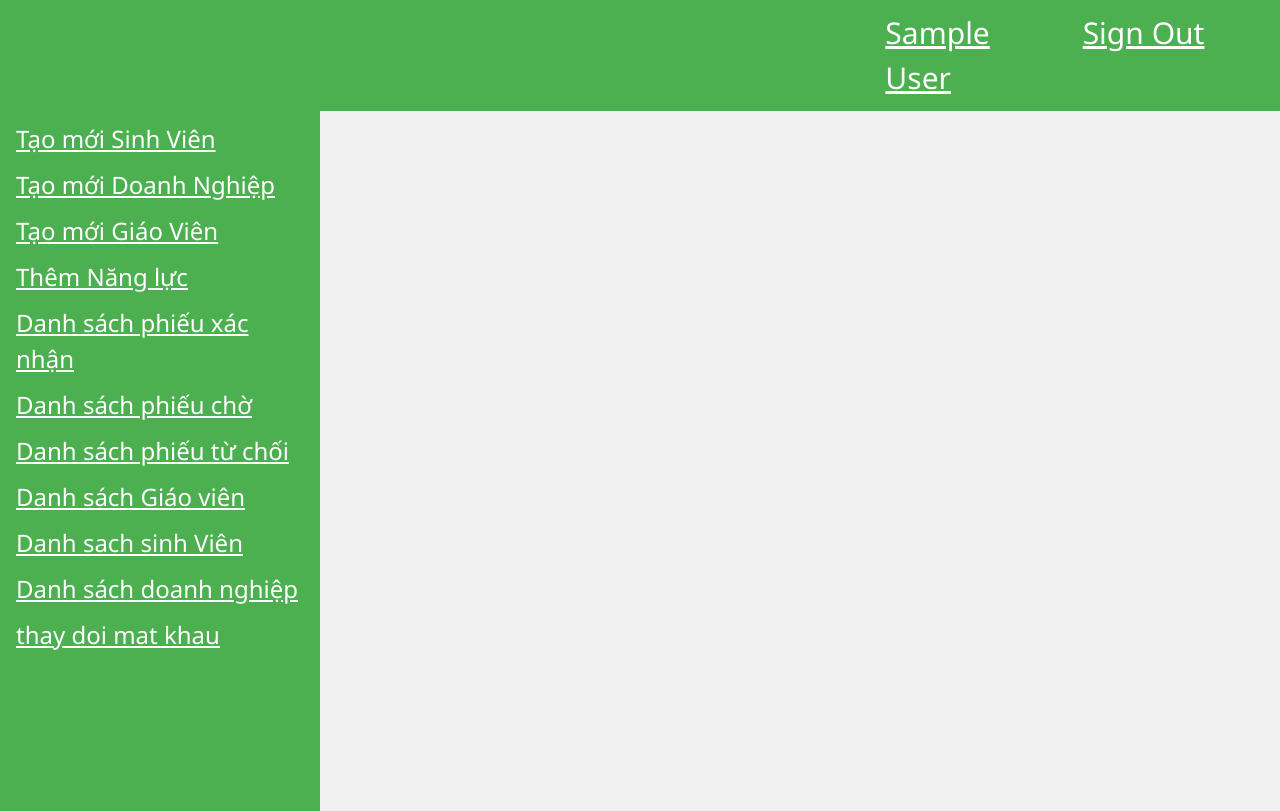
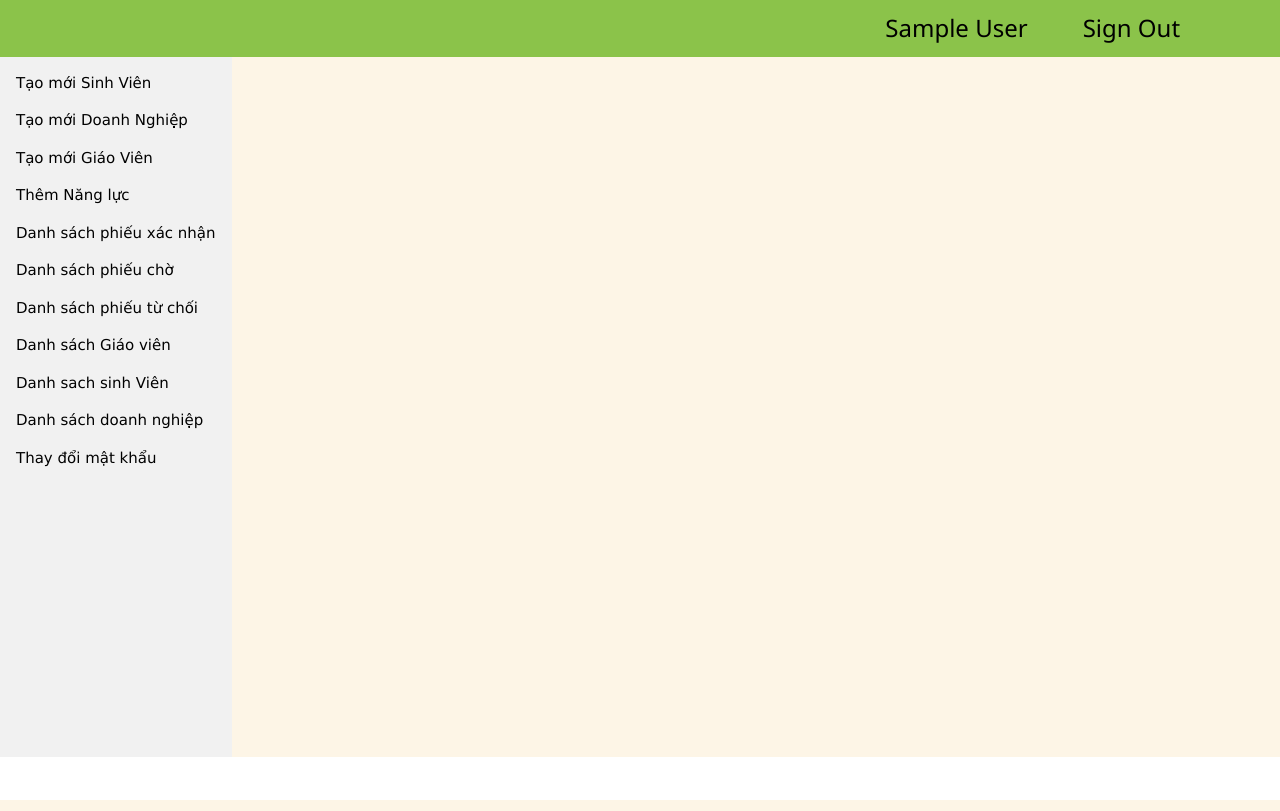
Before and after one commit to nixxxie/PTUDW, a PHP site: page /teacher/layout_teacher.php in a window 1280 px wide. Run offline with PHP 8.4, Linux system fonts and the light colour scheme; the visitor is signed in with stand-in values (Sample User, id 1).

Commit message:
fix teacher

```diff
--- a/teacher/layout_teacher.php
+++ b/teacher/layout_teacher.php
@@ -1,22 +1,25 @@
 <!DOCTYPE html>
 <html>
+
 <head>
   <title>Page Title</title>
   <link rel="stylesheet" href="https://www.w3schools.com/w3css/4/w3.css">
   <link rel="stylesheet" type="text/css" href="style_teacher.css" />
 </head>
+
 <body>
   <div class="wrap w3-light-grey">
-    <div class="w3-row w3-green header ">
-    <?php  include("modules/header_teacher.php");?>
+    <div class="w3-row w3-light-green header ">
+      <?php include("modules/header_teacher.php"); ?>
     </div>
 
 
-      <div class=" w3-row content  w3-light-grey">
-      <?php  include("modules/content_teacher.php");?>
+    <div class=" w3-row content  w3-sand">
+      <?php include("modules/content_teacher.php"); ?>
 
     </div>
   </div>
 
 </body>
+
 </html>
--- a/teacher/modules/content_teacher.php
+++ b/teacher/modules/content_teacher.php
@@ -1,99 +1,96 @@
-
-
+<style>
+  a{
+    text-decoration: none;
+  }
+</style>
 <div class="w3-row">
-<div class="w3-green w3-container w3-quarter left ">
-     <a href="layout_teacher.php?xem=addsv"> <h3>Tạo mới Sinh Viên </h3></a>
-     <a href="layout_teacher.php?xem=adddn"> <h3>Tạo mới Doanh Nghiệp</h3></a>
-     <a href="layout_teacher.php?xem=addgv"> <h3>Tạo mới Giáo Viên</h3></a>
-     <a href="layout_teacher.php?xem=add_capacity"> <h3>Thêm Năng lực</h3></a>
-     <a href="layout_teacher.php?xem=list_request_confirm"> <h3>Danh sách phiếu xác nhận </h3></a>
-     <a href="layout_teacher.php?xem=list_request_unconfimred"> <h3>Danh sách phiếu chờ </h3></a>
-     <a href="layout_teacher.php?xem=list_request_cancel"> <h3>Danh sách phiếu từ chối </h3></a>
-     <a href="layout_teacher.php?xem=list_teacher"> <h3>Danh sách Giáo viên </h3></a>
-     <a href="layout_teacher.php?xem=list_student"> <h3>Danh sach sinh Viên</h3></a>
-     <a href="layout_teacher.php?xem=list_enterprise"> <h3>Danh sách doanh nghiệp</h3></a>
-     <a href="layout_teacher.php?xem=update_pass_teacher"> <h3>thay doi mat khau </h3></a>
+  <div class="w3-light-gray w3-container w3-quarter left" style="width: auto">
+    <a href="layout_teacher.php?xem=addsv">
+      <p>Tạo mới Sinh Viên </p>
+    </a>
+    <a href="layout_teacher.php?xem=adddn">
+      <p>Tạo mới Doanh Nghiệp</p>
+    </a>
+    <a href="layout_teacher.php?xem=addgv">
+      <p>Tạo mới Giáo Viên</p>
+    </a>
+    <a href="layout_teacher.php?xem=add_capacity">
+      <p>Thêm Năng lực</p>
+    </a>
+    <a href="layout_teacher.php?xem=list_request_confirm">
+      <p>Danh sách phiếu xác nhận </p>
+    </a>
+    <a href="layout_teacher.php?xem=list_request_unconfimred">
+      <p>Danh sách phiếu chờ </p>
+    </a>
+    <a href="layout_teacher.php?xem=list_request_cancel">
+      <p>Danh sách phiếu từ chối </p>
+    </a>
+    <a href="layout_teacher.php?xem=list_teacher">
+      <p>Danh sách Giáo viên </p>
+    </a>
+    <a href="layout_teacher.php?xem=list_student">
+      <p>Danh sach sinh Viên</p>
+    </a>
+    <a href="layout_teacher.php?xem=list_enterprise">
+      <p>Danh sách doanh nghiệp</p>
+    </a>
+    <a href="layout_teacher.php?xem=update_pass_teacher">
+      <p>Thay đổi mật khẩu</p>
+    </a>
   </div>
 
   <div class="w3-container w3-threequarter right">
-  <?php if(isset($_GET['xem']))
- {
-     $tam=$_GET['xem'];
- }
- else
- $tam='';
+    <?php if (isset($_GET['xem'])) {
+      $tam = $_GET['xem'];
+    } else
+      $tam = '';
     // ktra xem bien tam co bang...
- if($tam=='addsv'){
+    if ($tam == 'addsv') {
       include("modules/right/addsv.php");
- }
- elseif($tam=='adddn'){
+    } elseif ($tam == 'adddn') {
       include("modules/right/adddn.php");
- }
- elseif($tam=='addgv'){
+    } elseif ($tam == 'addgv') {
       include("modules/right/addgv.php");
- }
- elseif($tam=='add_capacity'){
+    } elseif ($tam == 'add_capacity') {
       include("modules/right/add_capacity.php");
- }
- elseif($tam=='list_request_unconfimred'){
+    } elseif ($tam == 'list_request_unconfimred') {
       include("modules/right/list_request_unconfimred.php");
- }
- elseif($tam=='detail_request_enerprise'){
+    } elseif ($tam == 'detail_request_enerprise') {
       include("modules/xuli/detail_request_unconfimred.php");
- }
- elseif($tam=='list_request_cancel'){
+    } elseif ($tam == 'list_request_cancel') {
       include("modules/right/list_request_cancel.php");
- }
- elseif($tam=='detail_request_cancel'){
+    } elseif ($tam == 'detail_request_cancel') {
       include("modules/xuli/detail_request_cancel.php");
- }
-
- elseif($tam=='list_request_confirm'){
+    } elseif ($tam == 'list_request_confirm') {
       include("modules/right/list_request_confirm.php");
- }
- elseif($tam=='detail_request_confirm'){
+    } elseif ($tam == 'detail_request_confirm') {
       include("modules/xuli/detail_request_confirm.php");
- }
- elseif($tam=='list_assigned'){
+    } elseif ($tam == 'list_assigned') {
       include("modules/right/list_assigned.php");
     }
     //list_student_regster
- elseif($tam=='list_student_regster'){
+    elseif ($tam == 'list_student_regster') {
       include("modules/right/list_student_register.php");
- }
- elseif($tam=='add_student_request'){
+    } elseif ($tam == 'add_student_request') {
       include("modules/xuli/add_student_request.php");
- }
-
- elseif($tam=='detail_request_confirm'){
+    } elseif ($tam == 'detail_request_confirm') {
       include("modules/right/detail_request_confirm.php");
- }
-
- elseif($tam=='list_student'){
+    } elseif ($tam == 'list_student') {
       include("modules/right/list_student.php");
- }
-
- elseif($tam=='list_enterprise'){
+    } elseif ($tam == 'list_enterprise') {
       include("modules/right/list_enterprise.php");
- }
- elseif($tam=='list_teacher'){
+    } elseif ($tam == 'list_teacher') {
       include("modules/right/list_teacher.php");
- }
- elseif($tam=='teacher_profile'){
+    } elseif ($tam == 'teacher_profile') {
       include("modules/right/teacher_profile.php");
- }
- elseif($tam=='list_student_not_assigned'){
+    } elseif ($tam == 'list_student_not_assigned') {
       include("modules/right/list_student_not_assigned.php");
- }
-
- elseif($tam=='update_pass_teacher'){
+    } elseif ($tam == 'update_pass_teacher') {
       include("modules/right/update_pass_teacher.php");
- }
- elseif($tam=='See_Student_profile'){
+    } elseif ($tam == 'See_Student_profile') {
       include("modules/right/See_Student_profile.php");
- }
-
- elseif($tam=='See_enterprise_profile'){
+    } elseif ($tam == 'See_enterprise_profile') {
       include("modules/right/See_enterprise_profile.php");
     }
 
--- a/teacher/modules/header_teacher.php
+++ b/teacher/modules/header_teacher.php
@@ -1,14 +1,19 @@
-<?php session_start();?>
-<div class="w3-green w3-container w3-twothird">
+<?php session_start(); ?>
+<style>
+  #signout:hover {
+    color: red;
+  }
+</style>
+<div class="w3-light-green w3-container w3-twothird">
   <h2></h2>
 </div>
 <div class="w3-container w3-third">
   <div class="w3-row">
-                <div class="w3-half w3-container w3-green">
-                  <h2> <a href="layout_teacher.php?xem=teacher_profile"><?php echo $_SESSION['teacher_name']?></a></h2>
+    <div class="w3-half w3-container w3-light-green">
+      <h3> <a href="layout_teacher.php?xem=teacher_profile" style="text-decoration: none"><?php echo $_SESSION['teacher_name'] ?></a></h3>
     </div>
     <div class="w3-half w3-container">
-                <h2><a href = "../login/login_verify/logout.php">Sign Out</a></h2>
+      <h3><a href="../login/login_verify/logout.php" style="text-decoration: none" id=signout>Sign Out</a></h3>
     </div>
   </div>
 
--- a/teacher/style_teacher.css
+++ b/teacher/style_teacher.css
@@ -1,22 +1,23 @@
-.left{
-    height:700px;
+.left {
+    height: 700px;
 }
-.right{
-    height:700px;
+
+.right {
+    height: 700px;
 }
-.content1{
+
+.content1 {
     margin-top: 50px;
     margin-left: 250px;
-    width:900px;
-    height:600px;
+    width: 900px;
+    height: 600px;
+}
 
-
-}
-.enterprise{
+.enterprise {
     margin-left: 30px;
     margin-bottom: 30px;
-    width:270px;
-    height:250px;
+    width: 270px;
+    height: 250px;
     background: write;
     float: left;
 }
```
Also changed, not shown: teacher/modules/right/addsv.php (+12 -4 lines), teacher/modules/xuli/add_student_request.php (+11 -14 lines). Lines whose indentation alone changed are shown as unchanged.
